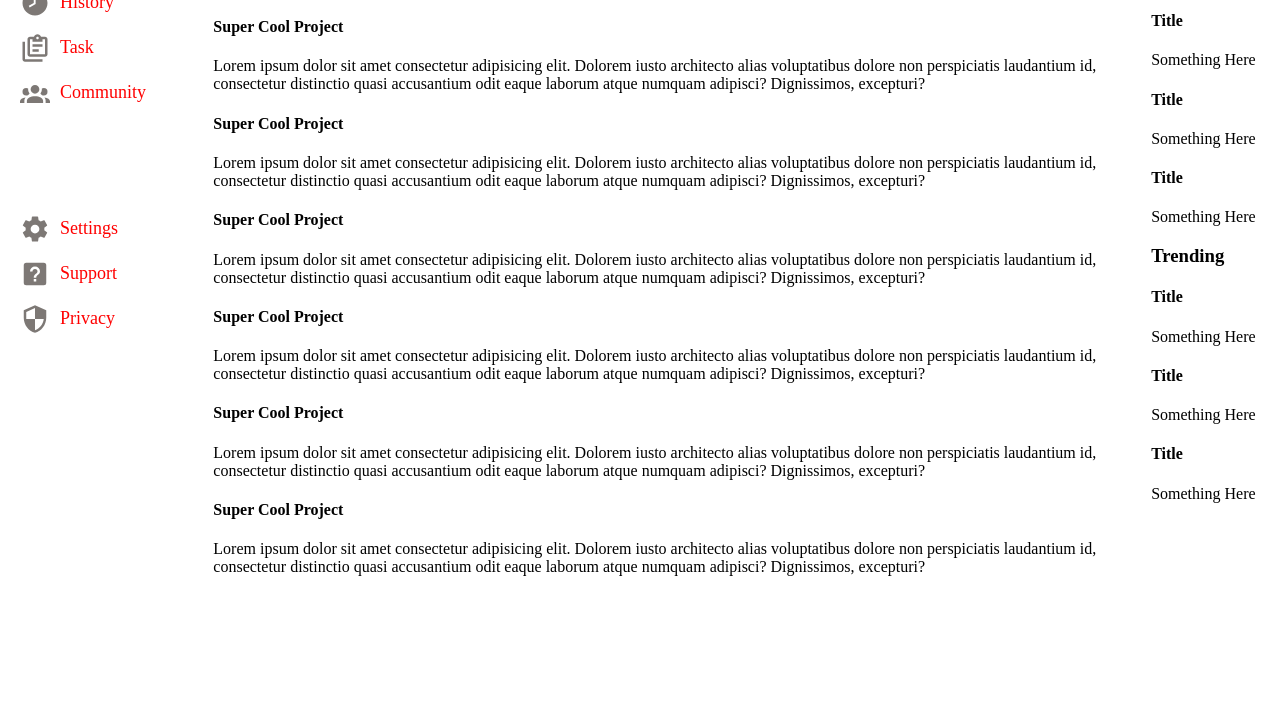
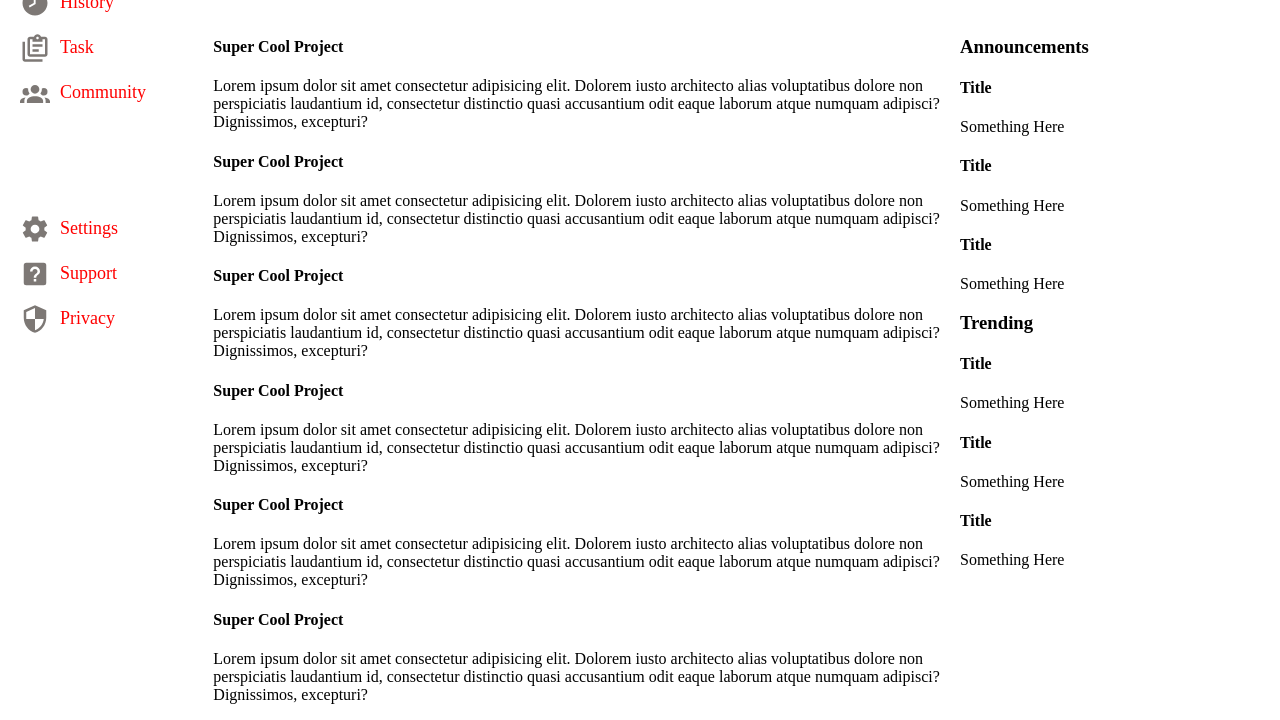
Before and after one commit to JDArciniegas/dashboard, a plain HTML site: page index.html in a window 1280 px wide. Shown: the part 216-936 px from the top of the page. Before the commit the page ends 808 px from the top, so only its background shows below. Drawn offline with Linux system fonts and the light colour scheme.

Commit message:
added grid to project layout

```diff
--- a/index.html
+++ b/index.html
@@ -61,8 +61,8 @@
         </div>
       </header>
       <main>
+        <h2>Your Projects</h2>
         <div class="projects-container">
-          <h2>Your Projects</h2>
           <div class="cards">
             <div class="card">
               <h4 class="card-title">Super Cool Project</h4>
@@ -113,7 +113,6 @@
               </p>
             </div>
           </div>
-        </div>
           <article>
             <div>
               <h3>Announcements</h3>
@@ -148,6 +147,7 @@
               </div>
             </div>
           </article>
+        </div>
       </main>
     </div>
   </div>
--- a/styles/header.css
+++ b/styles/header.css
@@ -1,7 +1,3 @@
-.content{
-  width: 100%;
-}
-
 header {
   display: flex;
   flex-direction: column;
--- a/styles/main.css
+++ b/styles/main.css
@@ -1,4 +1,12 @@
-main {
-  display: flex;
-  justify-content: space-evenly;
+.content {
+  width: 100%;
 }
+
+main{
+  /* background-color: red; */
+}
+
+.projects-container{
+  display: grid;
+  grid-template-columns: 70% 30%;
+}
```
Lines whose indentation alone changed are shown as unchanged.
